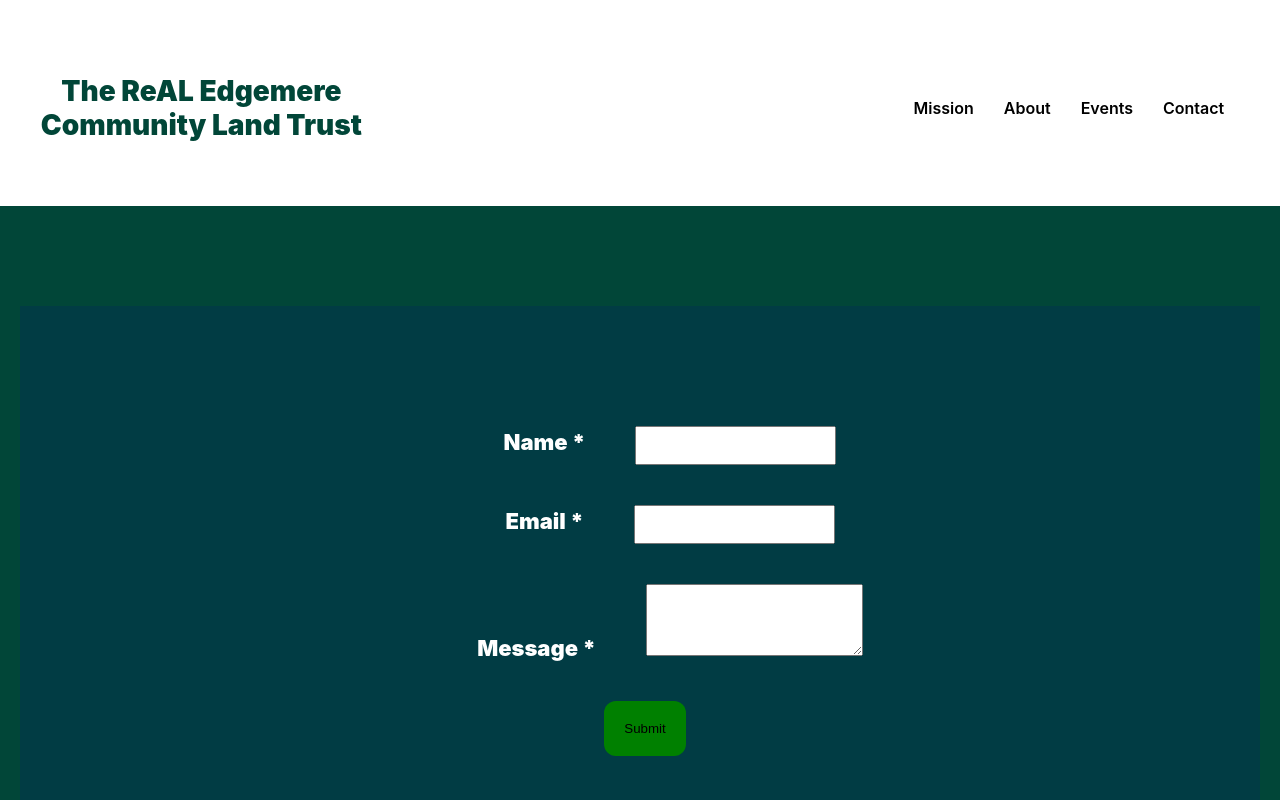
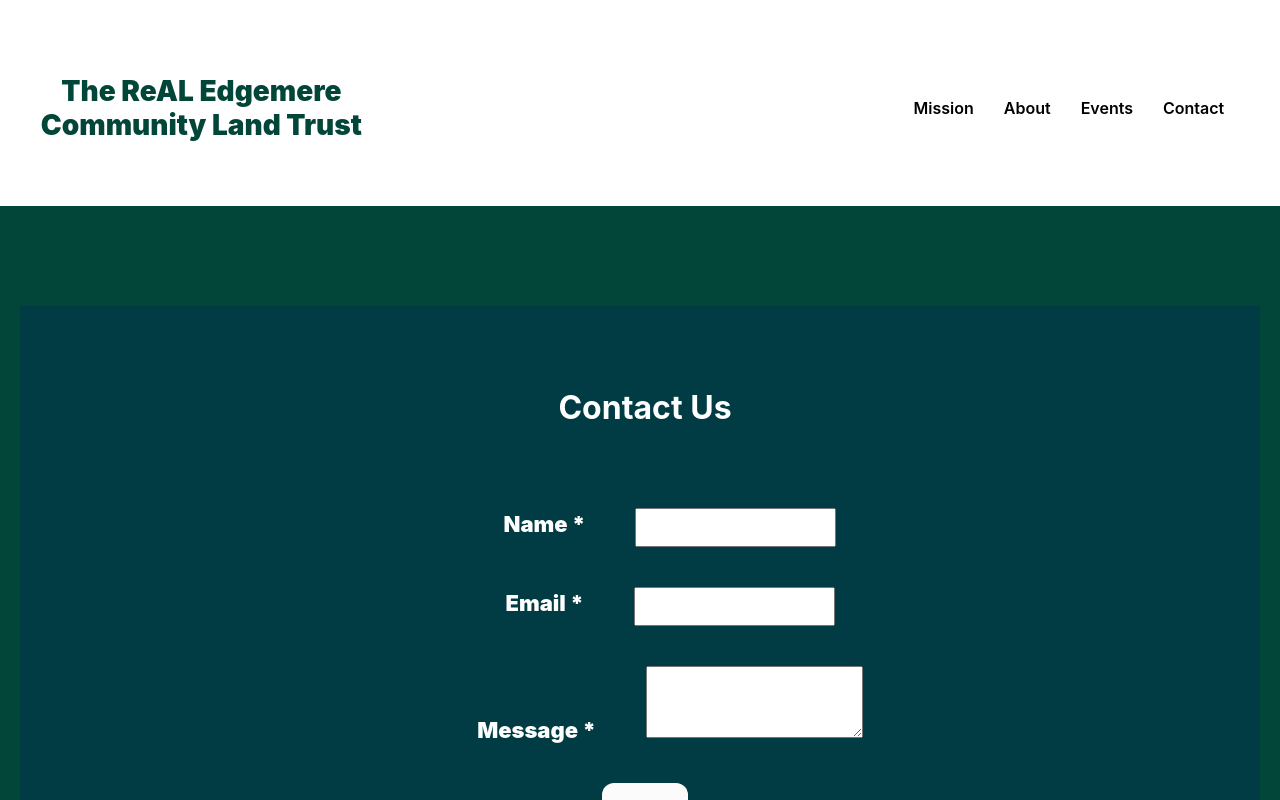
Before and after one commit to TaylorWill94/CLTmobile, a React (Create React App) app: page /contact in a window 1280 px wide. Shown: the top 800 px of the page. Built offline with nearby package versions, Linux system fonts and the light colour scheme.

Commit message:
Styling the contact page

```diff
--- a/src/components/Contact/Contact.css
+++ b/src/components/Contact/Contact.css
@@ -19,8 +19,41 @@
     text-align: center;
     color: #ffffff;
   }
+
+  form {
+    /* padding: 100px; */
   }
 
+  .form-sec {
+    margin: 40px;
+  }
+
+  label {
+    font-size: 22px;
+    font-weight: 900;
+    color: white;
+  }
+
+  input {
+    padding: 10px;
+    cursor: pointer;
+  }
+
+  textarea {
+    padding: 20px;
+    cursor: pointer;
+  }
+
+  button {
+    padding: 20px;
+    border-radius: 12px;
+    background: rgb(255, 255, 255);
+    border: none;
+    font-weight: 900;
+  }
+}
+
+@media screen and (min-width: 400px) {
   form {
     padding: 20px;
   }
@@ -49,6 +82,148 @@
   button {
     padding: 20px;
     border-radius: 12px;
-  background: green;
+    background: rgb(251, 251, 251);
     border: none;
+    font-weight: 900;
   }
+}
+
+@media screen and (min-width: 576px) {
+  form {
+    padding: 20px;
+  }
+
+  .form-sec {
+    margin: 40px;
+  }
+
+  label {
+    padding: 50px;
+    font-size: 22px;
+    font-weight: 900;
+    color: white;
+  }
+
+  input {
+    padding: 10px;
+    cursor: pointer;
+  }
+
+  textarea {
+    padding: 20px;
+    cursor: pointer;
+  }
+
+  button {
+    padding: 20px;
+    border-radius: 12px;
+    background: rgb(251, 251, 251);
+    border: none;
+    font-weight: 900;
+  }
+}
+
+@media screen and (min-width: 768px) {
+  form {
+    padding: 20px;
+  }
+
+  .form-sec {
+    margin: 40px;
+  }
+
+  label {
+    padding: 50px;
+    font-size: 22px;
+    font-weight: 900;
+    color: white;
+  }
+
+  input {
+    padding: 10px;
+    cursor: pointer;
+  }
+
+  textarea {
+    padding: 20px;
+    cursor: pointer;
+  }
+
+  button {
+    padding: 20px;
+    border-radius: 12px;
+    background: rgb(251, 251, 251);
+    border: none;
+    font-weight: 900;
+  }
+}
+
+@media screen and (min-width: 992px) {
+  form {
+    padding: 20px;
+  }
+
+  .form-sec {
+    margin: 40px;
+  }
+
+  label {
+    padding: 50px;
+    font-size: 22px;
+    font-weight: 900;
+    color: white;
+  }
+
+  input {
+    padding: 10px;
+    cursor: pointer;
+  }
+
+  textarea {
+    padding: 20px;
+    cursor: pointer;
+  }
+
+  button {
+    padding: 20px;
+    border-radius: 12px;
+    background: rgb(251, 251, 251);
+    border: none;
+    font-weight: 900;
+  }
+}
+
+@media screen and (min-width: 1200px) {
+  form {
+    padding: 20px;
+  }
+
+  .form-sec {
+    margin: 40px;
+  }
+
+  label {
+    padding: 50px;
+    font-size: 22px;
+    font-weight: 900;
+    color: white;
+  }
+
+  input {
+    padding: 10px;
+    cursor: pointer;
+  }
+
+  textarea {
+    padding: 20px;
+    cursor: pointer;
+  }
+
+  button {
+    padding: 20px;
+    border-radius: 12px;
+    background: rgb(251, 251, 251);
+    border: none;
+    font-weight: 900;
+  }
+}
--- a/src/components/Contact/Contact.js
+++ b/src/components/Contact/Contact.js
@@ -39,6 +39,7 @@
   return (
     <div className="contact">
       <div className="contact-sec">
+        <h1 style={{ color: "white" }}>Contact Us </h1>
         <form onSubmit={handleSubmit}>
           <div className="form-sec">
             <label>Name *</label>
```
Lines whose indentation alone changed are shown as unchanged.
